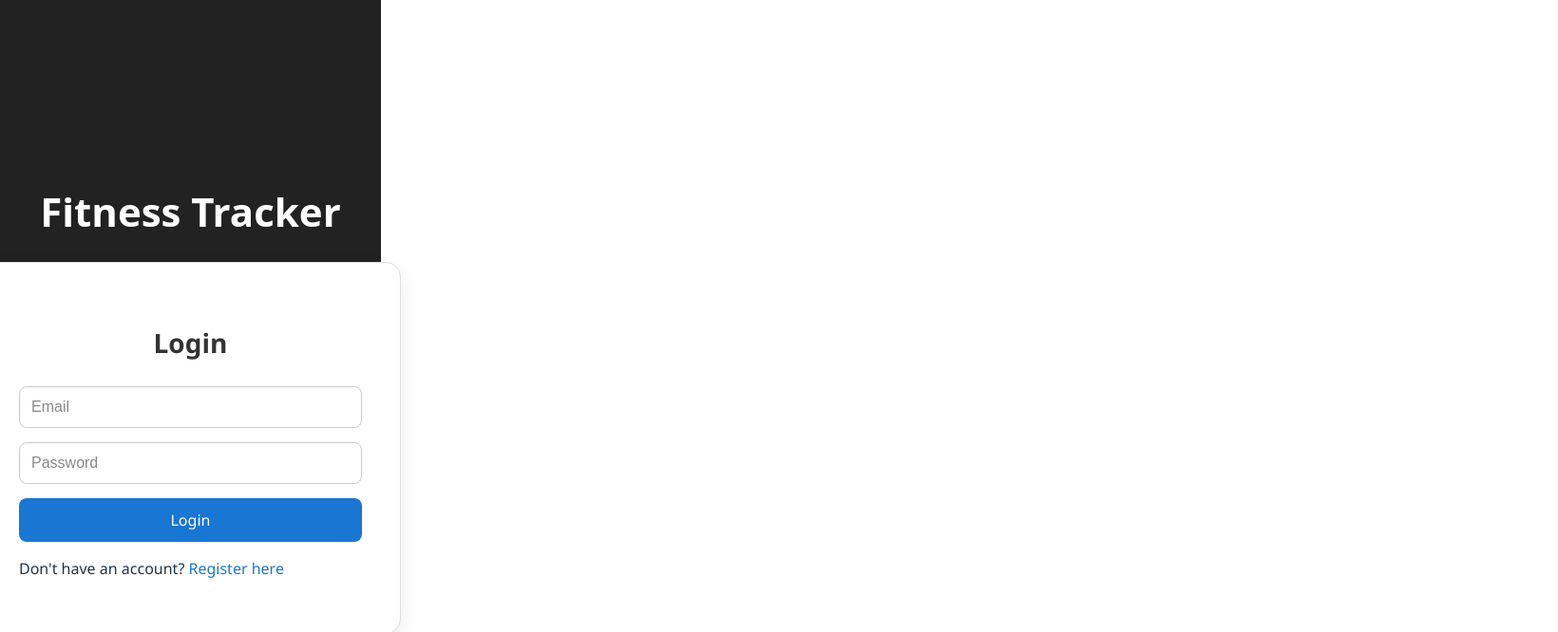
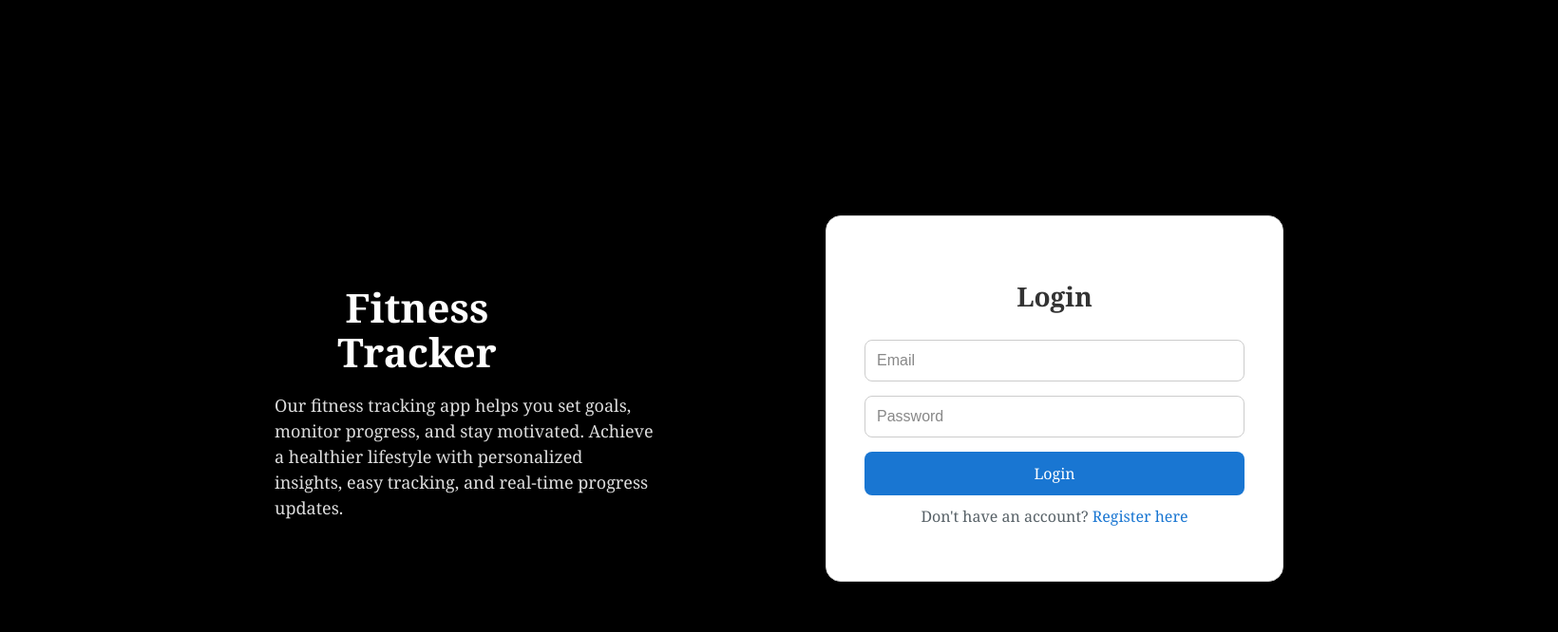
Before and after one commit to Avantheka/fitness-tracker, a React (Vite) app in the folder client/: page / in a window 1280 px wide. Shown: the top 666 px of the page at 95% size, 1640 px wide, since content can reach past the window. Built offline with nearby package versions, Linux system fonts and the light colour scheme.

Commit message:
Updated login and register UI

```diff
--- a/client/src/components/Auth.css
+++ b/client/src/components/Auth.css
@@ -1,19 +1,53 @@
 .page-container {
   display: flex;
-  flex-direction: column;
+  flex-direction: row;
   align-items: center;
   justify-content: center;
   min-height: 100vh;
+  min-width: 200vh;
   background-color: #222;
   padding: 20px;
+  font-family:Georgia, 'Times New Roman', Times, serif;
 }
+
 
 .page-container h1 {
   font-size: 42px;
   color: #fff;
   margin-bottom: 30px;
+  margin-right: 200px;
   text-align: center;
   font-weight: 700;
+  justify-content: center;
+}
+
+.info-section {
+  max-width: 500px;
+  margin-right: 80px;
+}
+
+.info-section h1 {
+  font-size: 42px;
+  color: #fff;
+  margin-bottom: 20px;
+  font-weight: 700;
+}
+
+.info-section p {
+  font-size: 18px;
+  line-height: 1.5;
+  color: #ddd;
+  max-width: 400px;
+  justify-content: center;
+}
+
+.page-container {
+  display: flex;
+  align-items: center;
+  justify-content: center;
+  min-height: 100vh;
+  background-color: #000000;
+  padding: 20px;
 }
 
 .auth-form-container {
@@ -24,7 +58,7 @@
   border-radius: 16px;
   box-shadow: 0 8px 20px rgba(0, 0, 0, 0.08);
   background-color: #fff;
-  font-family: 'Segoe UI', Tahoma, Geneva, Verdana, sans-serif;
+  font-family:Georgia, 'Times New Roman', Times, serif;
   animation: fadeIn 0.5s ease-in-out;
 }
 
@@ -90,6 +124,15 @@
   transition: color 0.3s;
 }
 
+.auth-form-container p {
+  text-align: center;
+  color: #576167;
+  text-decoration: none;
+  font-weight: 350;
+  margin-top: 10px;
+  transition: color 0.3s;
+}
+
 .auth-form-container a:hover {
   color: #0d47a1;
 }
@@ -131,6 +174,7 @@
   padding: 40px 20px;
   background-color: #f9f9f9;
   min-height: 100vh;
+  min-width: 198vh;
 }
 
 .dashboard-content {
--- a/client/src/components/Login.jsx
+++ b/client/src/components/Login.jsx
@@ -12,23 +12,32 @@ function Login() {
   const handleSubmit = async (e) => {
     e.preventDefault();
 
+    // Basic client-side validation
     if (!email || !password) {
       setError("Please fill in all fields");
+      setSuccess("");
       return;
     }
 
     if (password.length < 6) {
       setError("Password must be at least 6 characters");
+      setSuccess("");
       return;
     }
 
     try {
       const response = await axios.post("/login", { email, password });
       console.log("Login success:", response.data);
+
       setSuccess("Login successful!");
       setError("");
       setEmail("");
       setPassword("");
+
+      setTimeout(() => {
+        window.location.href = '/dashboard';
+      }, 1500);
+
     } catch (err) {
       console.error("Login failed:", err.response?.data || err.message);
       setError(err.response?.data?.message || "Login failed");
@@ -38,10 +47,17 @@ function Login() {
 
   return (
     <div className="page-container">
-      <h1>Fitness Tracker</h1>
+      <div className="info-section">
+        <h1>Fitness Tracker</h1>
+        <p>
+          Our fitness tracking app helps you set goals, monitor progress, and stay motivated.
+          Achieve a healthier lifestyle with personalized insights, easy tracking, and real-time progress updates.
+        </p>
+      </div>
 
       <div className="auth-form-container">
         <h2>Login</h2>
+
         <form onSubmit={handleSubmit}>
           <input
             type="email"
--- a/client/src/components/Register.jsx
+++ b/client/src/components/Register.jsx
@@ -1,9 +1,8 @@
-import React, { useState } from "react";
+import { useState } from "react";
 import { Link } from "react-router-dom";
-import "./Auth.css";
 import axios from "../api/axios";
 
-const Register = () => {
+function Register() {
   const [name, setName] = useState("");
   const [email, setEmail] = useState("");
   const [password, setPassword] = useState("");
@@ -14,34 +13,39 @@ const Register = () => {
 
   const handleSubmit = async (e) => {
     e.preventDefault();
-    console.log("Form submitted");
+    setError("");
+    setSuccess("");
+
+    if (!name || !email || !password || !confirmPassword) {
+      setError("Please fill in all fields");
+      return;
+    }
 
     if (password !== confirmPassword) {
       setError("Passwords do not match");
       return;
     }
 
-    setError("");
-    setSuccess("");
+    if (password.length < 6) {
+      setError("Password must be at least 6 characters long");
+      return;
+    }
+
+    try {
       setIsSubmitting(true);
-    try {
-      console.log("Axios called");
-
       const response = await axios.post("/register", {
         name,
         email,
         password,
       });
-
-      console.log("Registration success:", response.data);
-      setSuccess("Registration successful!");
-
+      console.log("Register success:", response.data);
+      setSuccess("Registration successful! You can now log in.");
       setName("");
       setEmail("");
       setPassword("");
       setConfirmPassword("");
     } catch (err) {
-      console.error("Registration failed:", err.response?.data || err.message);
+      console.error("Register failed:", err.response?.data || err.message);
       setError(err.response?.data?.message || "Registration failed");
     } finally {
       setIsSubmitting(false);
@@ -49,6 +53,7 @@ const Register = () => {
   };
 
   return (
+    <div className="page-container">
       <div className="auth-form-container">
         <h2>Create Account</h2>
         <form onSubmit={handleSubmit} noValidate>
@@ -83,6 +88,7 @@ const Register = () => {
 
           {error && <p className="error-message">{error}</p>}
           {success && <p className="success-message">{success}</p>}
+
           <button
             type="submit"
             className="bg-blue-600 text-white p-2 rounded w-full mt-4"
@@ -91,9 +97,13 @@ const Register = () => {
             {isSubmitting ? "Registering..." : "Register"}
           </button>
         </form>
-      <p>Already have an account? <Link to="/">Login</Link></p>
+
+        <p>
+          Already have an account? <Link to="/">Login</Link>
+        </p>
+      </div>
     </div>
   );
-};
+}
 
 export default Register;
```
Lines whose indentation alone changed are shown as unchanged.
